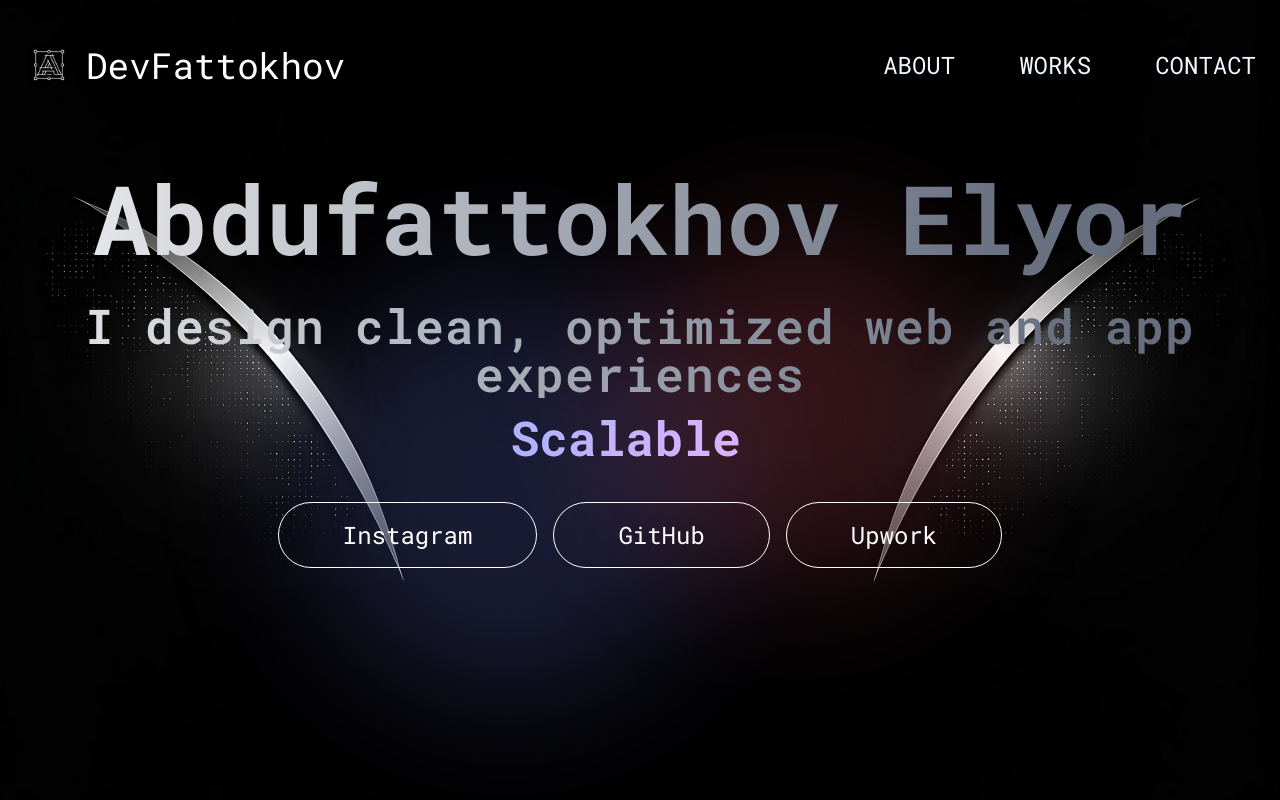
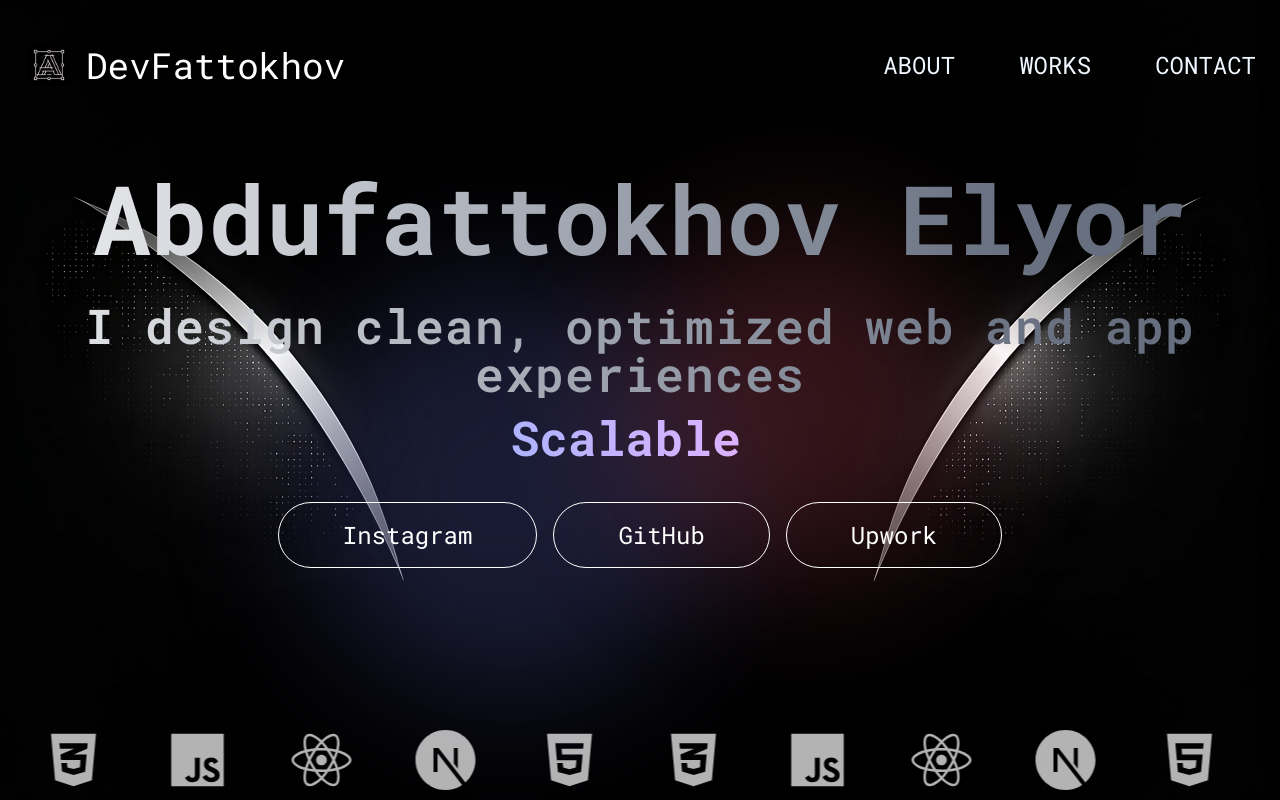
Before and after one commit to elyor2005/DevFattokhov, a Next.js app: page / in a window 1280 px wide. Shown: the top 800 px of the page. Built offline with nearby package versions, Linux system fonts and the light colour scheme.

Commit message:
animate fix

```diff
--- a/src/components/Sections/hero-section.tsx
+++ b/src/components/Sections/hero-section.tsx
@@ -89,7 +89,7 @@ const HeroSection = () => {
       </div>
 
       {/* Bottom animation */}
-      <div className="w-full fixed">
+      <div className="absolute bottom-0 left-0 w-full z-30">
         <Animate />
       </div>
     </section>
```
